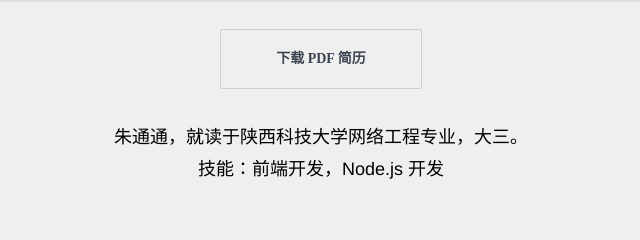
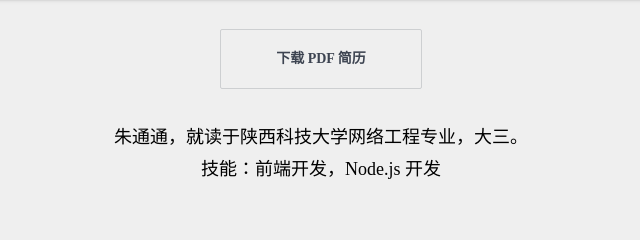
Before and after one commit to AC-greener/resume, a plain HTML site: page index.html in a window 1280 px wide. Shown: the part 1041-1281 px from the top of the page, 319-959 px from the left. Drawn offline with Linux system fonts and the light colour scheme.

Commit message:
'更新了样式和readme'

```diff
--- a/index.css
+++ b/index.css
@@ -191,7 +191,7 @@ hr {
   margin-left: auto;
   margin-right: auto;
   text-align: center;
-  font-family: 'Microsoft Yahei', Helvetica, Arial, sans-serif; ;
+  font-family: KaiTi;
   line-height: 1.8;
   font-size: 18px;
 }
--- a/index.html
+++ b/index.html
@@ -159,7 +159,7 @@
           <li id="portfolio1">所有</li>
           <li id="portfolio2">框架</li>
           <li id="portfolio3">原生JS&amp;CSS</li>
-        </ol>
+        </ol>.0
         <div  class="bar">
           <div id="BarInner" class="bar-inner state-1"></div>
         </div>
```
Also changed, not shown: 1 other file.
